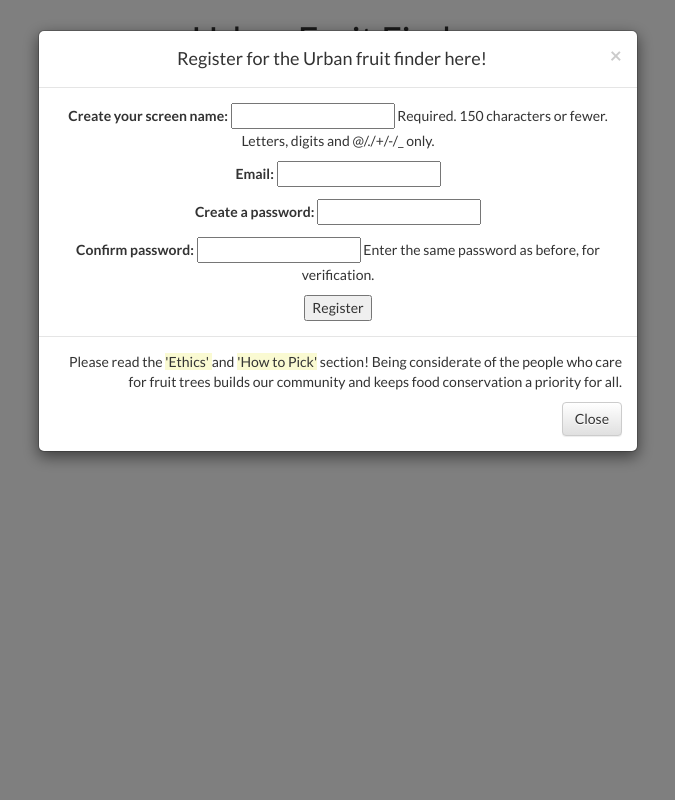
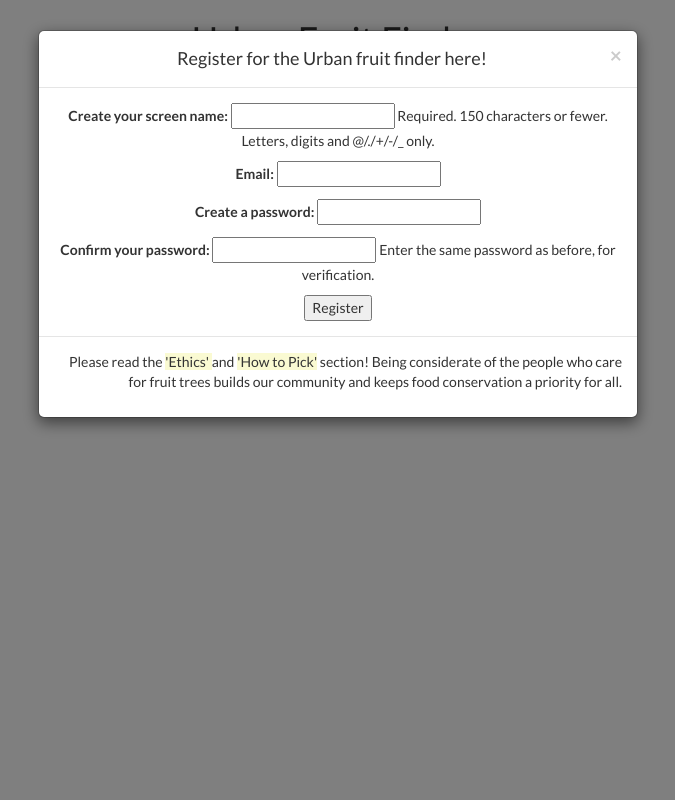
Before and after one commit to KBratland/django_final, a Django app: template templates/registration.html in a window 1280 px wide. Shown: the whole page, without its empty margins (302-977 px from the left). Run offline with Django 3.2, Linux system fonts and the light colour scheme; the template is opened without the code that fills it: values that come from a table or form of the project are taken from there, others are empty; parts of the project's set-up code (start-up, migrations or seed data) failed here and were passed over; some libraries are stand-ins or nearby versions.

```diff
--- a/Fruit_Finder/forms.py
+++ b/Fruit_Finder/forms.py
@@ -18,7 +18,7 @@ class RegistrationForm(UserCreationForm):
         self.fields['username'].label = "Create your screen name"
         self.fields['email'].label = "Email"
         self.fields['password1'].label = "Create a password"
-        self.fields['password2'].label = "Confirm password"
+        self.fields['password2'].label = "Confirm your password"
 
     def save(self, commit=True):
         user = super(RegistrationForm, self).save(commit=False)
--- a/Fruit_Finder/urls.py
+++ b/Fruit_Finder/urls.py
@@ -22,8 +22,7 @@ urlpatterns = patterns('',
     url(r'^login_success/$', 'Fruit_Finder.views.login_success', name='login_success'),
     url(r'^authenticate/$', 'Fruit_Finder.views.authenticate', name='authenticate'),
     url(r'^invalid/$', 'Fruit_Finder.views.invalid', name='invalid'),
-
-    # url(r'^logout/$', 'Fruit_Finder.views.logout', name='register'),
+    url(r'^logout/$', 'Fruit_Finder.views.logout', name='logout'),
 
     url(r'^admin/', include(admin.site.urls)),
     url(r'^person/', include('person.urls')),
--- a/Fruit_Finder/views.py
+++ b/Fruit_Finder/views.py
@@ -62,6 +62,7 @@ def invalid(request):
 
 
 def logout(request):
+    auth.logout(request)
     return render_to_response('logout.html')
 
 #      username = request.POST.get('username', '')
--- a/templates/registration.html
+++ b/templates/registration.html
@@ -20,7 +20,6 @@
                 <p> Please read the <span class="bold">'Ethics' </span>and <span class="bold">'How to Pick'</span>
                     section! Being considerate of the people who care for fruit
                     trees builds our community and keeps food conservation a priority for all.</p>
-                <button type="button" class="btn btn-default" data-dismiss="modal">Close</button>
             </div>
         </div>
     </div>
```
Also changed, not shown: db.sqlite3.
